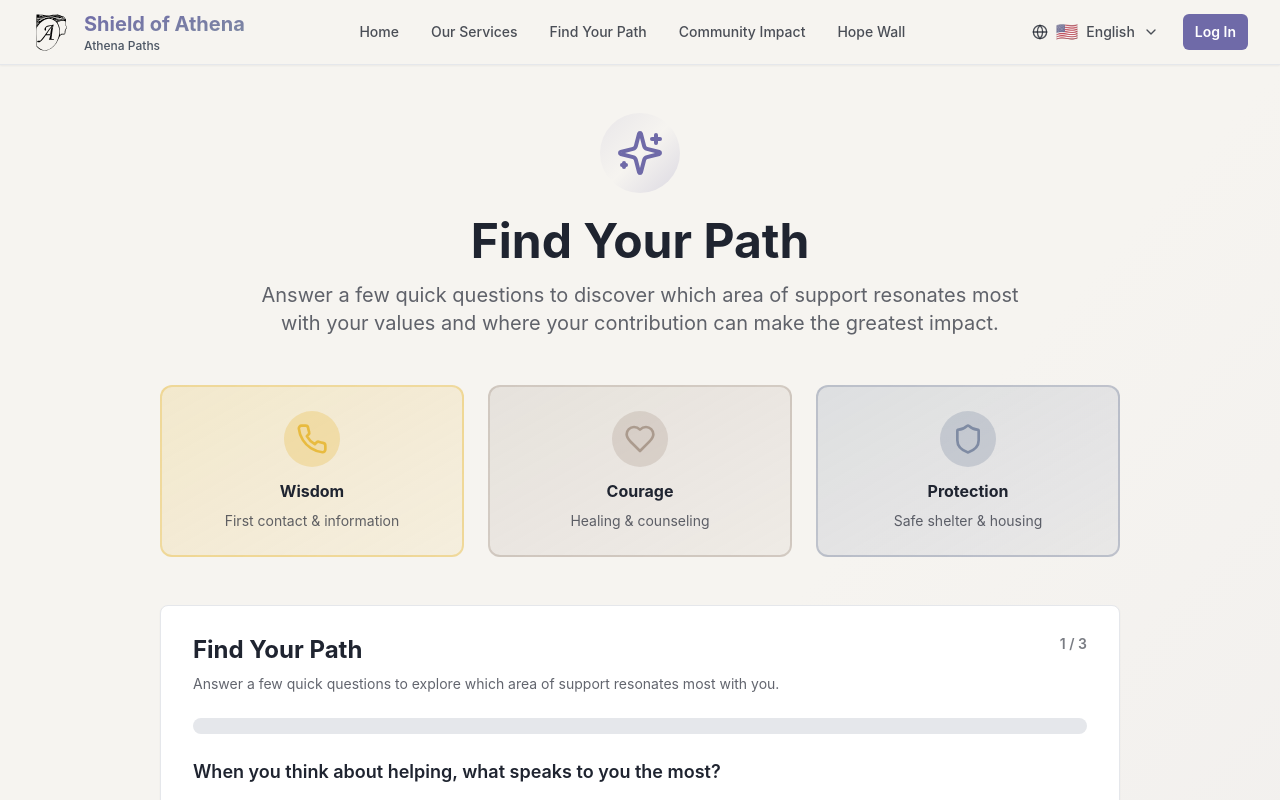
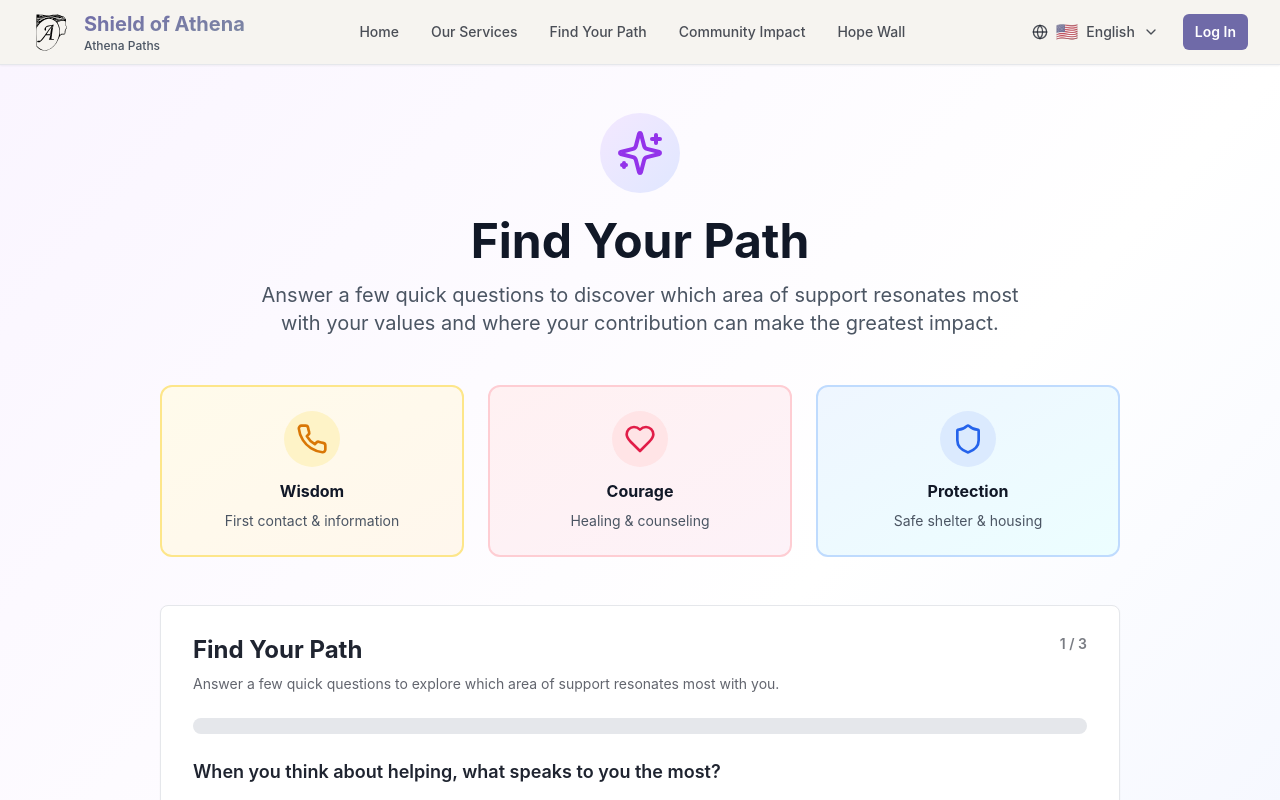
Before and after one commit to puganinithepug/Morgan-Stanley-Athena-Paths, a React (Create React App) app in the folder client/: page /find-your-path in a window 1280 px wide. Shown: the top 800 px of the page. Built offline with nearby package versions, Linux system fonts and the light colour scheme.

Commit message:
Initial commit to branch, changed FindYourPath.jsx to show videos for paths

```diff
--- a/client/src/pages/FindYourPath.jsx
+++ b/client/src/pages/FindYourPath.jsx
@@ -1,4 +1,4 @@
-import React from 'react';
+import React, { useState } from 'react';
 import { motion } from 'framer-motion';
 import { Sparkles, Heart, Shield, Phone } from 'lucide-react';
 import { useLanguage } from '../contexts/LanguageContext';
@@ -7,9 +7,21 @@ import FindYourPathQuiz from '../components/FindYourPathQuiz';
 export default function FindYourPath() {
   const { language } = useLanguage();
 
+  // --- VIDEO MODAL STATE ---
+  const [openVideo, setOpenVideo] = useState(null);
+
+  // Path to your real video files
+  const videoSources = {
+    wisdom: "/videos/Wisdom_path_explainer.mp4",
+    courage: "/videos/courage_path_explainer.mp4",
+    protection: "/videos/protection_path_explainer.mp4",
+  };
+
   return (
-    <div className="min-h-screen bg-gradient-to-br from-background via-background to-primary/5 py-12">
+    <div className="min-h-screen bg-gradient-to-br from-purple-50 via-white to-indigo-50 py-12">
       <div className="max-w-5xl mx-auto px-4 sm:px-6 lg:px-8">
+
+        {/* HEADER */}
         <motion.div
           initial={{ opacity: 0, y: 20 }}
           animate={{ opacity: 1, y: 0 }}
@@ -24,68 +36,81 @@ export default function FindYourPath() {
               stiffness: 200,
               delay: 0.2
             }}
-            className="inline-flex p-4 rounded-full bg-gradient-to-br from-primary/10 via-background to-primary/20 mb-6 relative"
+            className="inline-flex p-4 rounded-full bg-gradient-to-br from-purple-100 to-indigo-100 mb-6 relative"
           >
-            <Sparkles className="w-12 h-12 text-primary" />
+            <Sparkles className="w-12 h-12 text-purple-600" />
             <motion.div
-              className="absolute inset-0 rounded-full border-2 border-primary/40"
+              className="absolute inset-0 rounded-full border-2 border-purple-300"
               animate={{ scale: [1, 1.2, 1.2], opacity: [0.5, 0, 0] }}
               transition={{ duration: 2, repeat: Infinity }}
             />
           </motion.div>
 
-          <h1 className="text-4xl md:text-5xl font-bold text-foreground mb-4">
+          <h1 className="text-4xl md:text-5xl font-bold text-gray-900 mb-4">
             {language === 'fr' ? 'Trouvez Votre Parcours' : 'Find Your Path'}
           </h1>
-          <p className="text-xl text-foreground/70 max-w-3xl mx-auto">
+          <p className="text-xl text-gray-600 max-w-3xl mx-auto">
             {language === 'fr'
               ? 'Répondez à quelques questions rapides pour découvrir quel domaine de soutien résonne le plus avec vos valeurs et où votre contribution peut avoir le plus d\'impact.'
               : 'Answer a few quick questions to discover which area of support resonates most with your values and where your contribution can make the greatest impact.'}
           </p>
         </motion.div>
 
+        {/* 3 BOXES (NOW CLICKABLE) */}
         <motion.div
           initial={{ opacity: 0, y: 20 }}
           animate={{ opacity: 1, y: 0 }}
           transition={{ duration: 0.6, delay: 0.3 }}
           className="grid md:grid-cols-3 gap-6 mb-12"
         >
-          <div className="bg-gradient-to-br from-highlight/20 to-highlight/10 border-2 border-highlight/40 rounded-xl p-6 text-center">
-            <div className="inline-flex p-3 rounded-full bg-highlight/30 mb-3">
-              <Phone className="w-8 h-8 text-highlight" />
+          {/* WISDOM */}
+          <div
+            onClick={() => setOpenVideo("wisdom")}
+            className="cursor-pointer bg-gradient-to-br from-amber-50 to-orange-50 border-2 border-amber-200 rounded-xl p-6 text-center hover:shadow-lg transition"
+          >
+            <div className="inline-flex p-3 rounded-full bg-amber-100 mb-3">
+              <Phone className="w-8 h-8 text-amber-600" />
             </div>
-            <h3 className="font-bold text-foreground mb-2">
+            <h3 className="font-bold text-gray-900 mb-2">
               {language === 'fr' ? 'Sagesse' : 'Wisdom'}
             </h3>
-            <p className="text-sm text-foreground/70">
+            <p className="text-sm text-gray-600">
               {language === 'fr'
                 ? 'Premier contact & information'
                 : 'First contact & information'}
             </p>
           </div>
 
-          <div className="bg-gradient-to-br from-muted/20 to-muted/10 border-2 border-muted/40 rounded-xl p-6 text-center">
-            <div className="inline-flex p-3 rounded-full bg-muted/30 mb-3">
-              <Heart className="w-8 h-8 text-muted" />
+          {/* COURAGE */}
+          <div
+            onClick={() => setOpenVideo("courage")}
+            className="cursor-pointer bg-gradient-to-br from-rose-50 to-pink-50 border-2 border-rose-200 rounded-xl p-6 text-center hover:shadow-lg transition"
+          >
+            <div className="inline-flex p-3 rounded-full bg-rose-100 mb-3">
+              <Heart className="w-8 h-8 text-rose-600" />
             </div>
-            <h3 className="font-bold text-foreground mb-2">
+            <h3 className="font-bold text-gray-900 mb-2">
               {language === 'fr' ? 'Courage' : 'Courage'}
             </h3>
-            <p className="text-sm text-foreground/70">
+            <p className="text-sm text-gray-600">
               {language === 'fr'
                 ? 'Guérison & counseling'
                 : 'Healing & counseling'}
             </p>
           </div>
 
-          <div className="bg-gradient-to-br from-secondary/20 to-secondary/10 border-2 border-secondary/40 rounded-xl p-6 text-center">
-            <div className="inline-flex p-3 rounded-full bg-secondary/30 mb-3">
-              <Shield className="w-8 h-8 text-secondary" />
+          {/* PROTECTION */}
+          <div
+            onClick={() => setOpenVideo("protection")}
+            className="cursor-pointer bg-gradient-to-br from-blue-50 to-cyan-50 border-2 border-blue-200 rounded-xl p-6 text-center hover:shadow-lg transition"
+          >
+            <div className="inline-flex p-3 rounded-full bg-blue-100 mb-3">
+              <Shield className="w-8 h-8 text-blue-600" />
             </div>
-            <h3 className="font-bold text-foreground mb-2">
+            <h3 className="font-bold text-gray-900 mb-2">
               {language === 'fr' ? 'Protection' : 'Protection'}
             </h3>
-            <p className="text-sm text-foreground/70">
+            <p className="text-sm text-gray-600">
               {language === 'fr'
                 ? 'Refuge sûr & logement'
                 : 'Safe shelter & housing'}
@@ -93,6 +118,7 @@ export default function FindYourPath() {
           </div>
         </motion.div>
 
+        {/* QUIZ */}
         <motion.div
           initial={{ opacity: 0, y: 20 }}
           animate={{ opacity: 1, y: 0 }}
@@ -101,25 +127,54 @@ export default function FindYourPath() {
           <FindYourPathQuiz />
         </motion.div>
 
+        {/* DESCRIPTION */}
         <motion.div
           initial={{ opacity: 0 }}
           animate={{ opacity: 1 }}
           transition={{ delay: 0.7 }}
           className="mt-12 text-center"
         >
-          <div className="bg-background rounded-xl shadow-sm border border-foreground/10 p-8 max-w-2xl mx-auto">
-            <h3 className="text-lg font-semibold text-foreground mb-3">
+          <div className="bg-white rounded-xl shadow-sm border border-gray-200 p-8 max-w-2xl mx-auto">
+            <h3 className="text-lg font-semibold text-gray-900 mb-3">
               {language === 'fr'
                 ? 'Pourquoi choisir un parcours?'
                 : 'Why choose a path?'}
             </h3>
-            <p className="text-foreground/70 leading-relaxed">
+            <p className="text-gray-600 leading-relaxed">
               {language === 'fr'
                 ? 'Chaque parcours représente une étape différente du parcours d\'une survivante. En choisissant un parcours qui résonne avec vous, vous rendez votre don plus personnel et significatif. Mais rappelez-vous - vous pouvez toujours soutenir tous les domaines!'
                 : 'Each path represents a different stage of a survivor\'s journey. By choosing a path that resonates with you, you make your donation more personal and meaningful. But remember—you can always support all areas!'}
             </p>
           </div>
         </motion.div>
+
+        {/* --- VIDEO MODAL --- */}
+        {openVideo && (
+          <div
+            className="fixed inset-0 bg-black/60 flex items-center justify-center z-50"
+            onClick={() => setOpenVideo(null)}
+          >
+            <div
+              className="bg-white rounded-xl p-4 w-full max-w-2xl shadow-xl relative"
+              onClick={(e) => e.stopPropagation()}
+            >
+              <button
+                onClick={() => setOpenVideo(null)}
+                className="absolute top-2 right-2 text-gray-700 hover:text-black text-2xl font-bold"
+              >
+                ×
+              </button>
+
+              <video
+                src={videoSources[openVideo]}
+                controls
+                autoPlay
+                className="rounded-lg w-full"
+              />
+            </div>
+          </div>
+        )}
+
       </div>
     </div>
   );
```
